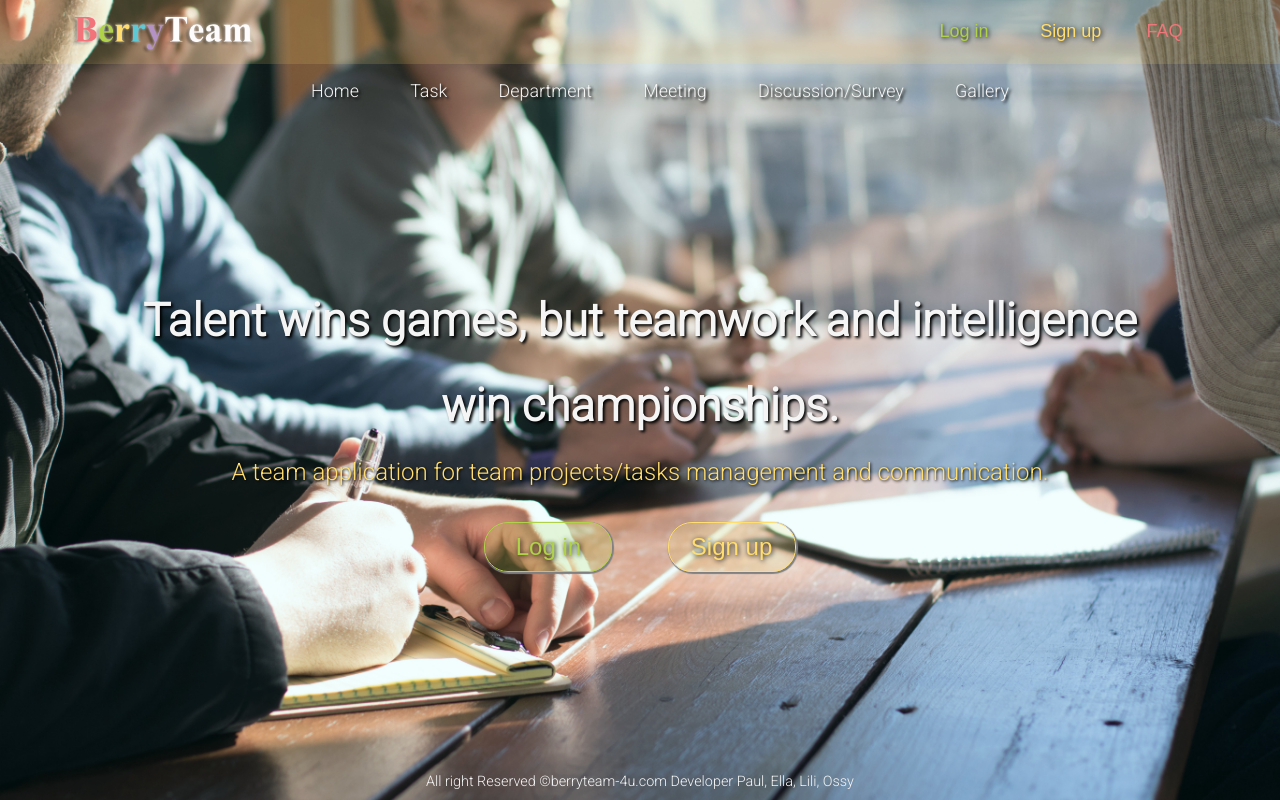
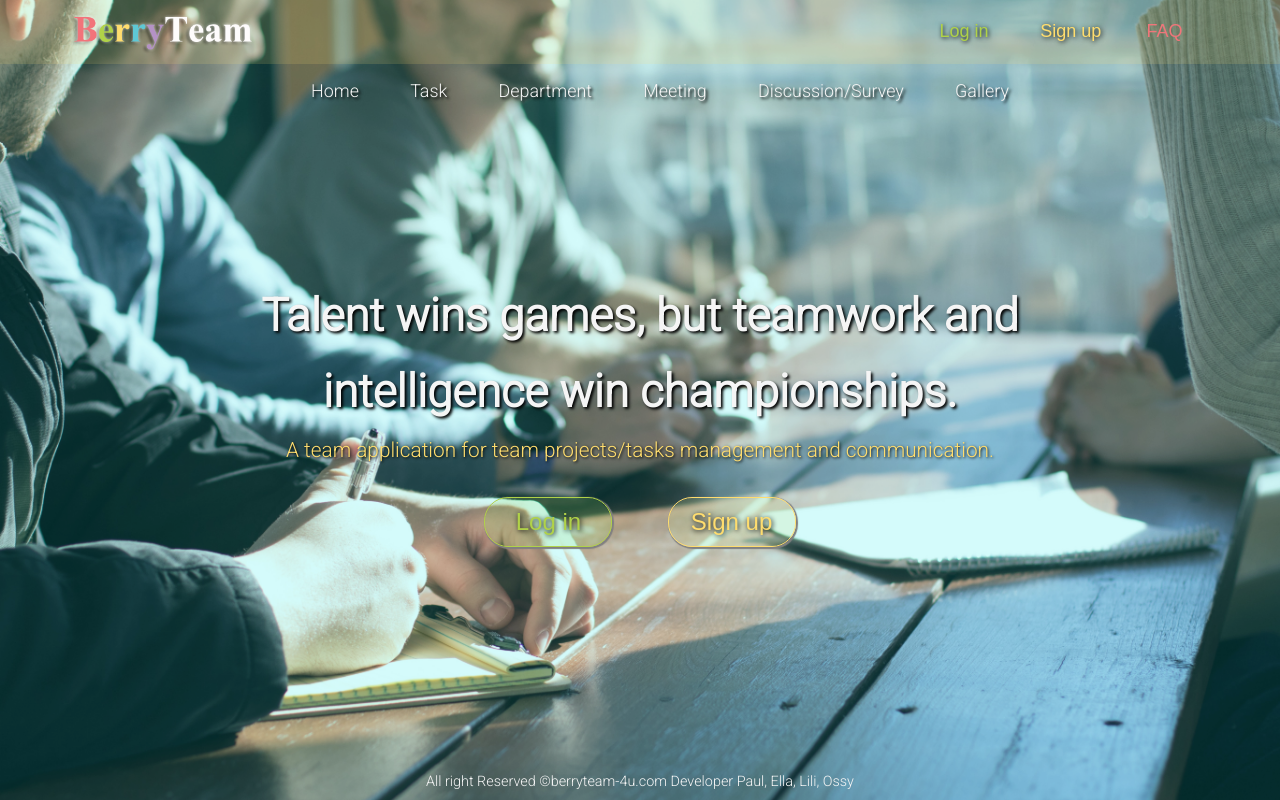
Before and after one commit to vietphuongtran/HTTP5202_BerryTeam, a PHP site: page / in a window 1280 px wide. Run offline with PHP 8.4, Linux system fonts and the light colour scheme.

Commit message:
change index UI

```diff
--- a/Stylesheets/uniform.css
+++ b/Stylesheets/uniform.css
@@ -27,7 +27,7 @@ a {
     width: 100%;
     height: 100%;
     background: #12EAEA;
-    opacity: 0.05;
+    opacity: 0.18;
     position: absolute;
     z-index: -1;
 }
@@ -119,17 +119,6 @@ ul {
     text-align: center;
     z-index: 1;
 }
-/*ul::after {*/
-/*    content: "";*/
-/*    background: #ffdd6e;*/
-/*    opacity: 0.5;*/
-/*    top: 0;*/
-/*    left: 0;*/
-/*    bottom: 0;*/
-/*    right: 0;*/
-/*    position: absolute;*/
-/*    z-index: -3;*/
-/*}*/
 
 li {
     display: inline;
@@ -149,10 +138,6 @@ li a {
     text-decoration: none;
 
 }
-
-/*li:hover a {*/
-/*    background: #B0DB43;*/
-/*}*/
 
 .show-menu {
     text-decoration: none;
@@ -188,17 +173,13 @@ li a {
     }
 }
 
-
 /*************** body test ****************/
-/*.b-content {*/
-/*    height: 600px;*/
-/*}*/
 #banner {
     text-align: center;
 }
 .quote {
-    width: 80%;
-    line-height: 2.8em;
+    width: 60%;
+    line-height: 2.5em;
     position: relative;
     margin: 0 auto;
     padding-top: 12vw;
@@ -223,7 +204,7 @@ h2 {
 
 .intro {
     text-align: center;
-    font-size: 1.5em;
+    font-size: 1.3em;
     color: #ffdd6e;
     line-height: 2em;
     text-shadow: 1px 1px 3px #000;
@@ -284,7 +265,6 @@ h2 {
     border-radius: 1em;
 }
 
-
 /*************** footer ****************/
 #footer {
     width: 100%;
@@ -299,18 +279,6 @@ h2 {
     text-align: center;
     color: darkgray;
 }
-
-/*#footer::after {*/
-/*    content: "";*/
-/*    background: #B493C1;*/
-/*    opacity: 0.8;*/
-/*    top: 0;*/
-/*    left: 0;*/
-/*    bottom: 0;*/
-/*    right: 0;*/
-/*    position: absolute;*/
-/*    z-index: -1;*/
-/*}*/
 .footer-content {
     color: whitesmoke;
     font-size: 0.9em;
```
